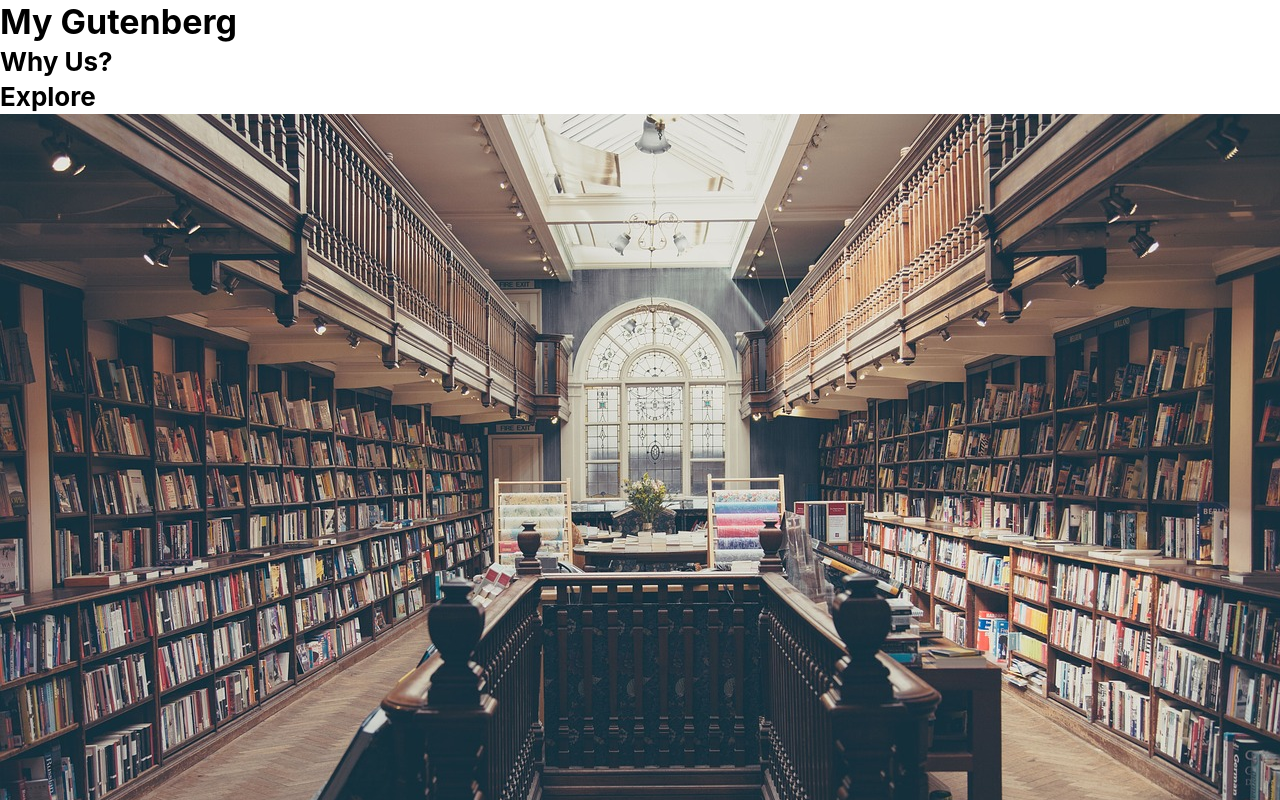
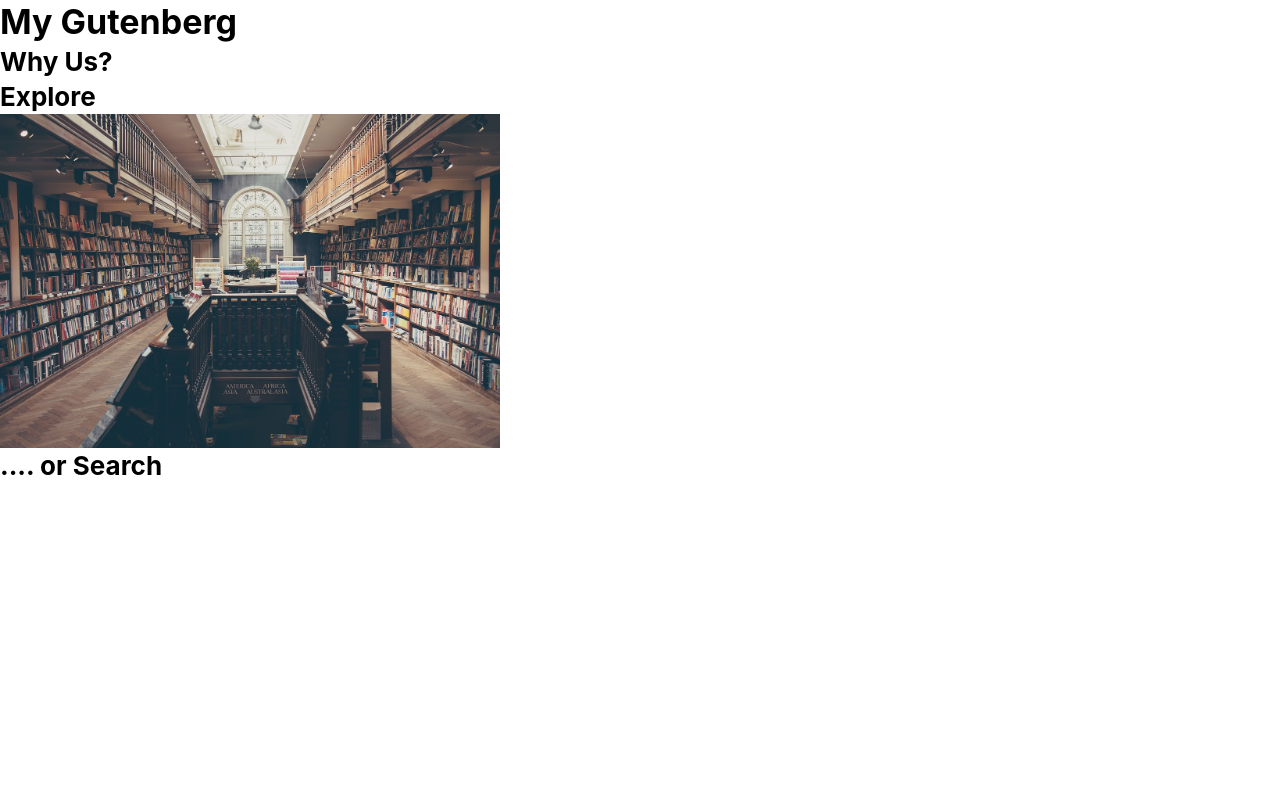
Before and after one commit to MarkWolf257/my-gutenberg-2, a Next.js app: page / in a window 1280 px wide. Shown: the top 800 px of the page. Built offline with nearby package versions, Linux system fonts and the light colour scheme.

Commit message:
Fixed Image Issue

```diff
--- a/src/app/page.tsx
+++ b/src/app/page.tsx
@@ -1,6 +1,5 @@
 import { Group, Text, Title } from "@mantine/core";
-import NextImage from "next/image";
-import { Image } from "@mantine/core";
+import Image from "next/image";
 
 export default function Home() {
   return (
@@ -19,7 +18,7 @@ export default function Home() {
       <section>
         <Title order={2}>Explore</Title>
         <Group>
-          <Image component={NextImage} src="/image1.jpg" alt="Hello" width={500} height={0} />
+          <Image src="/image1.jpg" alt="Hello" width={500} height={0} />
           <Text></Text>
         </Group>
       </section>
```
